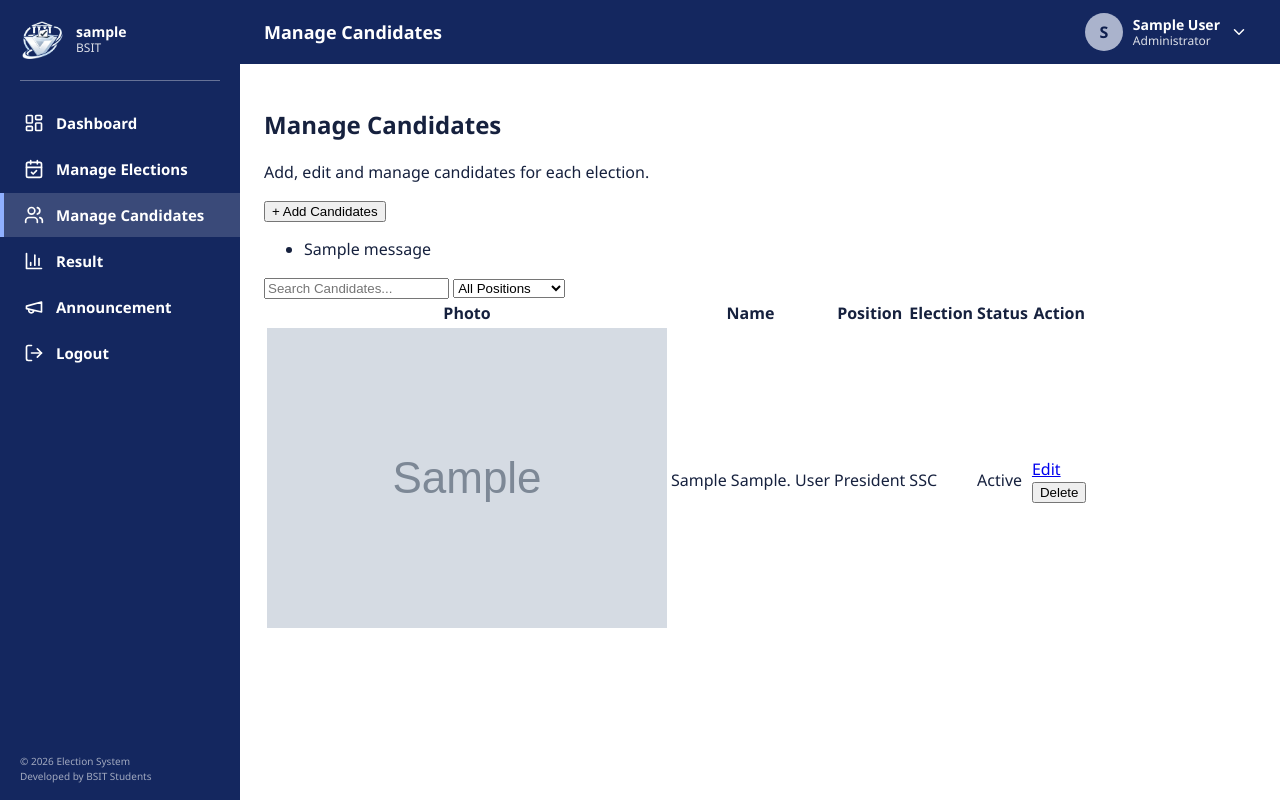
After one commit to Markanthonyllanora/OSAS-VOTING-SYSTEM, a Django app: page /elections/candidates/ in a window 1280 px wide. The commit adds this page. Run offline with Django 5.2, Linux system fonts and the light colour scheme; a user stored in the database is signed in; tables that the repository leaves empty hold one stand-in row (values such as "Sample post"); grey boxes marked "Sample" are stand-in pictures; one stand-in notice (Sample message) is shown.

Commit message:
Save Manage Candidates progress

```diff
--- a/app/elections/forms.py
+++ b/app/elections/forms.py
@@ -0,0 +1,20 @@
+from django import forms
+
+from .models import Candidate
+
+
+class CandidateForm(forms.ModelForm):
+    class Meta:
+        model = Candidate
+        fields = [
+            "first_name", "last_name", "middle_initial",
+            "position", "election", "status", "biography", "photo",
+        ]
+        labels = {"middle_initial": "M.I"}
+        widgets = {"biography": forms.Textarea(attrs={"rows": 5})}
+
+    def __init__(self, *args, **kwargs):
+        super().__init__(*args, **kwargs)
+        # Placeholder option shown first in the dropdowns
+        self.fields["position"].choices = [("", "Select Position")] + list(Candidate.POSITION_CHOICES)
+        self.fields["election"].choices = [("", "Select Election")] + list(Candidate.ELECTION_CHOICES)
--- a/app/elections/urls.py
+++ b/app/elections/urls.py
@@ -1,6 +1,11 @@
 from django.urls import path
+
+from . import views
 
 app_name = "elections"
 
 urlpatterns = [
+    path("candidates/", views.manage_candidates, name="manage_candidates"),
+    path("candidates/<int:pk>/edit/", views.candidate_edit, name="candidate_edit"),
+    path("candidates/<int:pk>/delete/", views.candidate_delete, name="candidate_delete"),
 ]
--- a/app/elections/views.py
+++ b/app/elections/views.py
@@ -1,3 +1,69 @@
-from django.shortcuts import render
+from django.contrib import messages
+from django.contrib.admin.views.decorators import staff_member_required
+from django.db.models import Q
+from django.shortcuts import get_object_or_404, redirect, render
+from django.views.decorators.http import require_POST
 
-# Create your views here.
+from .forms import CandidateForm
+from .models import Candidate
+
+
+@staff_member_required
+def manage_candidates(request):
+    # The Add Candidate popup posts back to this same page.
+    form = CandidateForm(request.POST or None, request.FILES or None)
+    open_modal = False
+
+    if request.method == "POST":
+        if form.is_valid():
+            form.save()
+            messages.success(request, "Candidate added.")
+            return redirect("elections:manage_candidates")
+        open_modal = True  # reopen the popup so the errors are visible
+
+    candidates = Candidate.objects.all()
+    q = request.GET.get("q", "").strip()
+    position = request.GET.get("position", "")
+    if q:
+        candidates = candidates.filter(
+            Q(first_name__icontains=q) | Q(last_name__icontains=q)
+        )
+    if position:
+        candidates = candidates.filter(position=position)
+
+    return render(request, "OSAS/manage_candidates.html", {
+        "active_page": "candidates",
+        "page_title": "Manage Candidates",
+        "candidates": candidates,
+        "q": q,
+        "selected_position": position,
+        "positions": Candidate.POSITION_CHOICES,
+        "form": form,
+        "open_modal": open_modal,
+    })
+
+
+@staff_member_required
+def candidate_edit(request, pk):
+    candidate = get_object_or_404(Candidate, pk=pk)
+    form = CandidateForm(request.POST or None, request.FILES or None, instance=candidate)
+    if request.method == "POST" and form.is_valid():
+        form.save()
+        messages.success(request, "Candidate updated.")
+        return redirect("elections:manage_candidates")
+
+    return render(request, "OSAS/candidate_form.html", {
+        "active_page": "candidates",
+        "page_title": "Manage Candidates",
+        "form_title": "Edit Candidate",
+        "form": form,
+    })
+
+
+@staff_member_required
+@require_POST
+def candidate_delete(request, pk):
+    candidate = get_object_or_404(Candidate, pk=pk)
+    candidate.delete()
+    messages.success(request, "Candidate deleted.")
+    return redirect("elections:manage_candidates")
--- a/config/urls.py
+++ b/config/urls.py
@@ -4,4 +4,5 @@ from django.urls import path, include
 urlpatterns = [
     path('admin/', admin.site.urls),
     path('dashboard/', include('app.dashboard.urls')),
+    path('elections/', include('app.elections.urls')),
 ]
--- /dev/null
+++ b/static/OSAS/js/manage_candidates.js
@@ -0,0 +1,45 @@
+// Manage Candidates: Add Candidate popup + photo preview
+(function () {
+  "use strict";
+
+  var dialog = document.getElementById("candidateDialog");
+  if (!dialog) return;
+
+  var openBtn = document.getElementById("openCandidateDialog");
+  var fileInput = document.getElementById("id_photo");
+  var preview = document.getElementById("photoPreview");
+  var placeholder = document.getElementById("photoDefault");
+
+  function openDialog() {
+    if (!dialog.open) dialog.showModal();
+  }
+
+  function closeDialog() {
+    dialog.close();
+  }
+
+  if (openBtn) openBtn.addEventListener("click", openDialog);
+
+  dialog.querySelectorAll("[data-close]").forEach(function (btn) {
+    btn.addEventListener("click", closeDialog);
+  });
+
+  // Click on the dark backdrop closes the popup
+  dialog.addEventListener("click", function (e) {
+    if (e.target === dialog) closeDialog();
+  });
+
+  // Reopen automatically when the server found errors in the form
+  if (dialog.dataset.open === "true") openDialog();
+
+  // Show a preview of the chosen photo inside the circle
+  if (fileInput) {
+    fileInput.addEventListener("change", function () {
+      var file = fileInput.files && fileInput.files[0];
+      if (!file) return;
+      preview.src = URL.createObjectURL(file);
+      preview.hidden = false;
+      placeholder.style.display = "none";
+    });
+  }
+})();
--- /dev/null
+++ b/templates/OSAS/manage_candidates.html
@@ -0,0 +1,161 @@
+{% extends "base.html" %}
+{% load static %}
+
+{% block title %}Manage Candidates{% endblock %}
+
+{% block extra_css %}
+  <link rel="stylesheet" href="{% static 'OSAS/css/manage_candidates.css' %}">
+{% endblock %}
+
+{% block content %}
+  <div class="page-head">
+    <div>
+      <h2 class="page-title">Manage Candidates</h2>
+      <p class="page-sub">Add, edit and manage candidates for each election.</p>
+    </div>
+    <button type="button" class="btn btn-primary" id="openCandidateDialog">+ Add Candidates</button>
+  </div>
+
+  {% if messages %}
+    <ul class="messages">
+      {% for message in messages %}
+        <li class="message message-{{ message.tags }}">{{ message }}</li>
+      {% endfor %}
+    </ul>
+  {% endif %}
+
+  <form method="get" class="toolbar">
+    <input type="search" name="q" value="{{ q }}" placeholder="Search Candidates..." class="search-input" aria-label="Search candidates">
+    <select name="position" class="select" aria-label="Filter by position" onchange="this.form.submit()">
+      <option value="">All Positions</option>
+      {% for value, label in positions %}
+        <option value="{{ value }}" {% if value == selected_position %}selected{% endif %}>{{ label }}</option>
+      {% endfor %}
+    </select>
+  </form>
+
+  <div class="table-wrap">
+    <table class="data-table">
+      <thead>
+        <tr>
+          <th>Photo</th>
+          <th>Name</th>
+          <th>Position</th>
+          <th>Election</th>
+          <th>Status</th>
+          <th>Action</th>
+        </tr>
+      </thead>
+      <tbody>
+        {% for c in candidates %}
+          <tr>
+            <td>
+              {% if c.photo %}
+                <img src="{{ c.photo.url }}" alt="" class="cand-photo">
+              {% else %}
+                <span class="cand-photo cand-photo--empty" aria-hidden="true">{{ c.first_name|slice:":1"|upper }}</span>
+              {% endif %}
+            </td>
+            <td class="cell-strong">{{ c.full_name }}</td>
+            <td class="cell-strong">{{ c.position }}</td>
+            <td class="cell-strong">{{ c.get_election_display }}</td>
+            <td><span class="badge badge-{{ c.status }}">{{ c.get_status_display }}</span></td>
+            <td>
+              <div class="actions">
+                <a href="{% url 'elections:candidate_edit' c.pk %}" class="link-action">Edit</a>
+                <form method="post" action="{% url 'elections:candidate_delete' c.pk %}" onsubmit="return confirm('Delete {{ c.full_name|escapejs }}?');">
+                  {% csrf_token %}
+                  <button type="submit" class="link-action link-danger">Delete</button>
+                </form>
+              </div>
+            </td>
+          </tr>
+        {% empty %}
+          <tr>
+            <td colspan="6" class="empty-row">No candidates found.</td>
+          </tr>
+        {% endfor %}
+      </tbody>
+    </table>
+  </div>
+
+  {# ===== Add Candidate popup ===== #}
+  <dialog class="modal" id="candidateDialog" aria-labelledby="candidateDialogTitle" {% if open_modal %}data-open="true"{% endif %}>
+    <form method="post" action="{% url 'elections:manage_candidates' %}" enctype="multipart/form-data" class="modal-card">
+      {% csrf_token %}
+
+      <div class="modal-head">
+        <h3 id="candidateDialogTitle">Candidate Details</h3>
+        <button type="button" class="modal-x" data-close aria-label="Close">X</button>
+      </div>
+
+      <div class="modal-body">
+        {# Photo picker: click the avatar to choose a photo #}
+        <label class="photo-picker" for="id_photo">
+          <span class="photo-circle">
+            <svg id="photoDefault" viewBox="0 0 80 80" aria-hidden="true"><circle cx="40" cy="30" r="14"/><path d="M12 76c0-16 12-26 28-26s28 10 28 26z"/></svg>
+            <img id="photoPreview" alt="Selected photo preview" hidden>
+          </span>
+          <span class="photo-camera" aria-hidden="true">
+            <svg viewBox="0 0 24 24"><path d="M14.5 4h-5L7 7H4a2 2 0 0 0-2 2v9a2 2 0 0 0 2 2h16a2 2 0 0 0 2-2V9a2 2 0 0 0-2-2h-3l-2.5-3z"/><circle cx="12" cy="13" r="3"/></svg>
+          </span>
+          <span class="sr-only">Choose candidate photo</span>
+        </label>
+        <input type="file" name="photo" id="id_photo" accept="image/*" class="sr-only">
+        {% for e in form.photo.errors %}<p class="field-error">{{ e }}</p>{% endfor %}
+
+        <div class="field-row">
+          <div class="form-field">
+            <label for="{{ form.first_name.id_for_label }}">First Name</label>
+            {{ form.first_name }}
+            {% for e in form.first_name.errors %}<p class="field-error">{{ e }}</p>{% endfor %}
+          </div>
+          <div class="form-field">
+            <label for="{{ form.last_name.id_for_label }}">Last Name</label>
+            {{ form.last_name }}
+            {% for e in form.last_name.errors %}<p class="field-error">{{ e }}</p>{% endfor %}
+          </div>
+          <div class="form-field">
+            <label for="{{ form.middle_initial.id_for_label }}">M.I</label>
+            {{ form.middle_initial }}
+            {% for e in form.middle_initial.errors %}<p class="field-error">{{ e }}</p>{% endfor %}
+          </div>
+        </div>
+
+        <div class="form-field">
+          <label for="{{ form.position.id_for_label }}">Position</label>
+          {{ form.position }}
+          {% for e in form.position.errors %}<p class="field-error">{{ e }}</p>{% endfor %}
+        </div>
+
+        <div class="form-field">
+          <label for="{{ form.biography.id_for_label }}">Biography</label>
+          {{ form.biography }}
+          {% for e in form.biography.errors %}<p class="field-error">{{ e }}</p>{% endfor %}
+        </div>
+
+        <div class="field-row field-row--2">
+          <div class="form-field">
+            <label for="{{ form.election.id_for_label }}">Election</label>
+            {{ form.election }}
+            {% for e in form.election.errors %}<p class="field-error">{{ e }}</p>{% endfor %}
+          </div>
+          <div class="form-field">
+            <label for="{{ form.status.id_for_label }}">Status</label>
+            {{ form.status }}
+            {% for e in form.status.errors %}<p class="field-error">{{ e }}</p>{% endfor %}
+          </div>
+        </div>
+      </div>
+
+      <div class="modal-foot">
+        <button type="button" class="btn-sm btn-sm--gray" data-close>Close</button>
+        <button type="submit" class="btn-sm btn-sm--blue">Save Changes</button>
+      </div>
+    </form>
+  </dialog>
+{% endblock %}
+
+{% block extra_js %}
+  <script src="{% static 'OSAS/js/manage_candidates.js' %}"></script>
+{% endblock %}
--- a/templates/includes/admin_sidebar.html
+++ b/templates/includes/admin_sidebar.html
@@ -22,7 +22,7 @@
       <span class="nav-label">Manage Elections</span>
     </a>
 
-    <a href="#" class="nav-link {% if active_page == 'candidates' %}active{% endif %}" {% if active_page == 'candidates' %}aria-current="page"{% endif %} title="Manage Candidates">
+   <a href="{% url 'elections:manage_candidates' %}" class="nav-link {% if active_page == 'candidates' %}active{% endif %}" {% if active_page == 'candidates' %}aria-current="page"{% endif %} title="Manage Candidates">
       <svg class="nav-icon" viewBox="0 0 24 24" aria-hidden="true"><path d="M16 21v-2a4 4 0 0 0-4-4H6a4 4 0 0 0-4 4v2"/><circle cx="9" cy="7" r="4"/><path d="M22 21v-2a4 4 0 0 0-3-3.87"/><path d="M16 3.13a4 4 0 0 1 0 7.75"/></svg>
       <span class="nav-label">Manage Candidates</span>
     </a>
```
Also changed, not shown: app/elections/models.py (+42 -1 lines), static/OSAS/css/manage_candidates.css (added, +78 -0 lines), app/elections/migrations/0001_initial.py (added).
